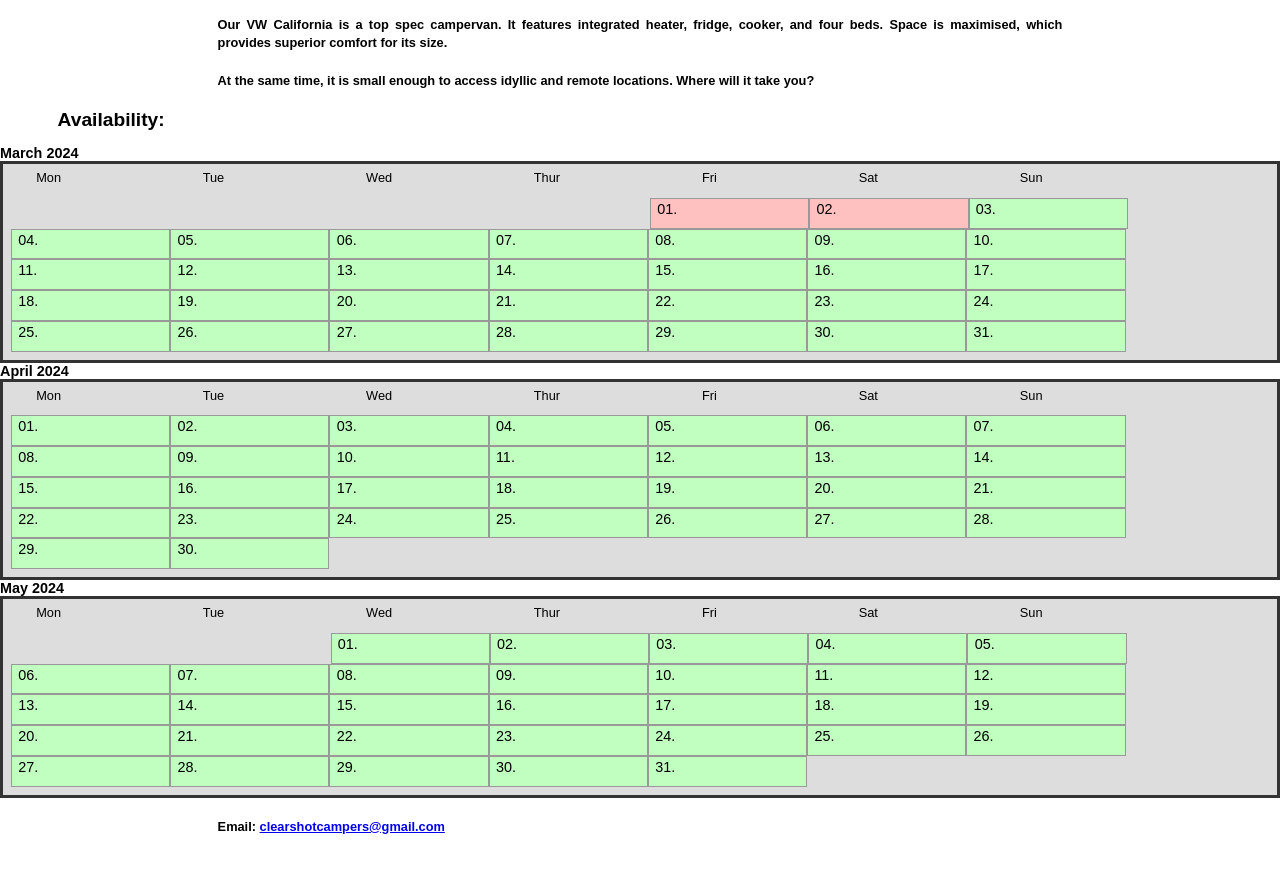
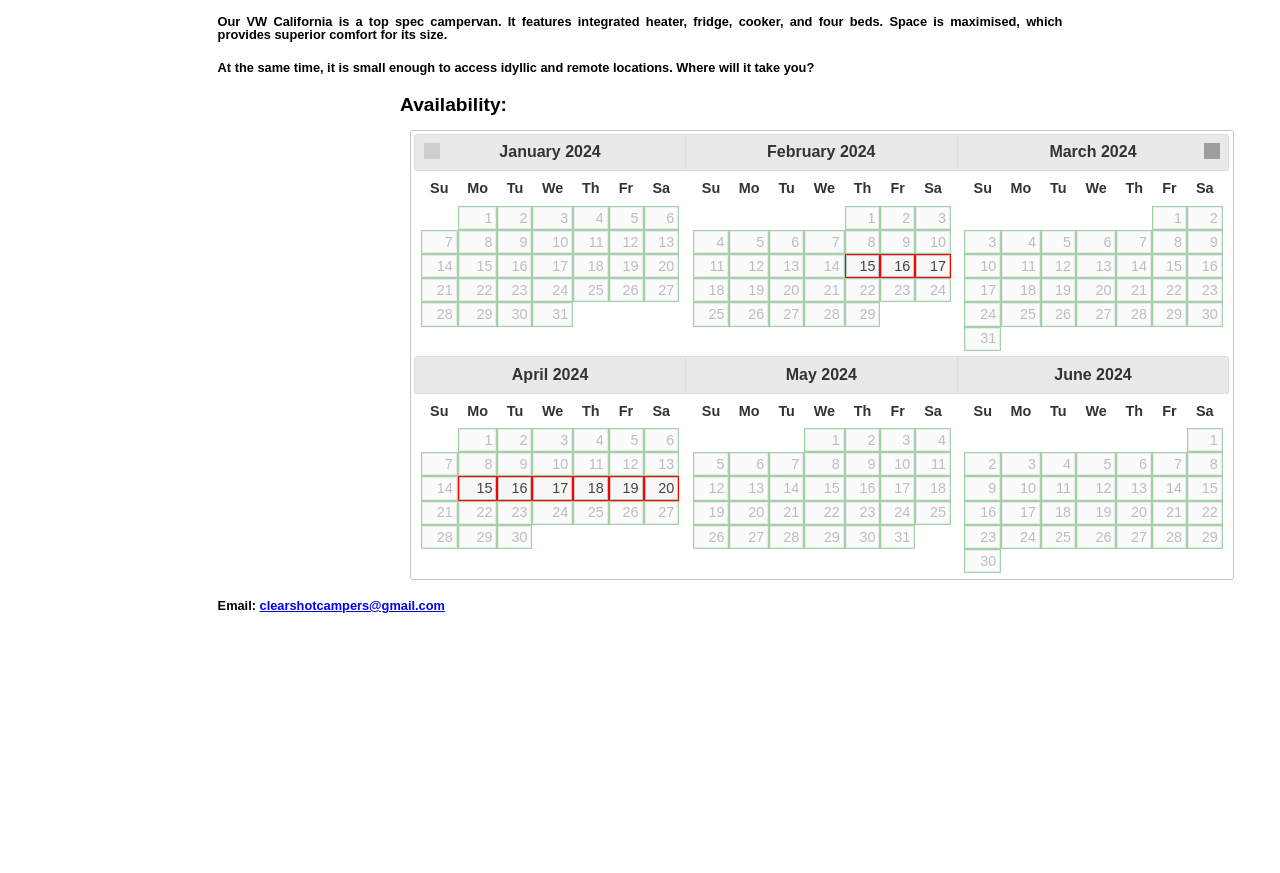
Before and after one commit to Clearshotcampers/Clearshot-First-Live-Site, a plain HTML site: page Clearshot.html in a window 1280 px wide. Shown: the part 345-1218 px from the top of the page. After the commit the page ends 1010 px from the top, so only its background shows below. Drawn offline with nearby package versions, Linux system fonts and the light colour scheme; grey boxes are pictures that could not be loaded.

Commit message:
Try with JQueryUI datepicker

```diff
--- a/Clearshot.html
+++ b/Clearshot.html
@@ -6,11 +6,14 @@
   <link rel="stylesheet" href="css/Clearshot.css">
   <link rel="stylesheet" href="css/Banner.css">
   <link rel="stylesheet" href="css/Navbar.css">
-  <link rel="stylesheet" href="css/Calendar.css">
+
   <meta name="robots" content="index, follow">
   <title>Test Page for Clearshot Campers</title>
   <meta name="description" content="Test page for Clearshot Campers web site">
   <meta name="keywords" content="">
+
+  <link rel="stylesheet" href="//code.jquery.com/ui/1.12.1/themes/smoothness/jquery-ui.css">
+  <link rel="stylesheet" href="css/DatePicker.css">
 </head>
 
 <body>
@@ -32,7 +35,7 @@
    </div>
   </div>
   <br/><br/>
-  <heading3>What We're Offering:</heading3>
+  <heading3 class="acrossPage">What We're Offering:</heading3>
   <p class="bold column">
    Our VW California is a top spec campervan.
    It features integrated heater, fridge, cooker, and four beds.
@@ -41,119 +44,17 @@
   <p class="bold column">
    At the same time, it is small enough to access idyllic and remote locations. Where will it take you?
   </p>
-  <heading3>Availability:</heading3>
+  <heading3 class="acrossPage">Availability:</heading3>
   <span id="availability"></span>
   <br />  <br />
 
-<heading2>March 2024</heading2>
-<ol class="calendar">
- <div class="week">Mon Tue Wed Thur Fri Sat Sun<span class="lineEnd"></span></div>
-<li class="friday booked"> </li>
-<li class="booked"> </li>
-<li> </li>
-<li> </li>
-<li> </li>
-<li class=""></li>
-<li class=""></li>
-<li class=""></li>
-<li class=""></li>
-<li class=""></li>
-<li class=""></li>
-<li class=""></li>
-<li> </li>
-<li> </li>
-<li> </li>
-<li> </li>
-<li> </li>
-<li> </li>
-<li> </li>
-<li class=""> </li>
-<li class=""> </li>
-<li class=""> </li>
-<li class=""> </li>
-<li> </li>
-<li> </li>
-<li> </li>
-<li> </li>
-<li> </li>
-<li> </li>
-<li> </li>
-<li> </li>
-</ol>
-
-<heading2>April 2024</heading2>
-<ol class="calendar">
- <div class="week">Mon Tue Wed Thur Fri Sat Sun<span class="lineEnd"></span></div>
-<li class="monday"> </li>
-<li class=""> </li>
-<li> </li>
-<li> </li>
-<li> </li>
-<li class=""></li>
-<li class=""></li>
-<li class=""></li>
-<li class=""></li>
-<li class=""></li>
-<li class=""></li>
-<li class=""></li>
-<li> </li>
-<li> </li>
-<li> </li>
-<li> </li>
-<li> </li>
-<li> </li>
-<li class=""> </li>
-<li class=""> </li>
-<li class=""> </li>
-<li class=""> </li>
-<li> </li>
-<li> </li>
-<li> </li>
-<li> </li>
-<li> </li>
-<li> </li>
-<li> </li>
-<li> </li>
-</ol>
-
-<heading2>May 2024</heading2>
-<ol class="calendar">
-<div class="week">Mon Tue Wed Thur Fri Sat Sun<span class="lineEnd"></span></div>
-<li class="wednesday"> </li>
-<li class=""> </li>
-<li> </li>
-<li> </li>
-<li> </li>
-<li class=""></li>
-<li class=""></li>
-<li class=""></li>
-<li class=""></li>
-<li class=""></li>
-<li class=""></li>
-<li class=""></li>
-<li> </li>
-<li> </li>
-<li> </li>
-<li> </li>
-<li> </li>
-<li> </li>
-<li> </li>
-<li class=""> </li>
-<li class=""> </li>
-<li class=""> </li>
-<li class=""> </li>
-<li> </li>
-<li> </li>
-<li> </li>
-<li> </li>
-<li> </li>
-<li> </li>
-<li> </li>
-<li> </li>
-</ol>
-
+  <div id="datepicker" class="acrossPage"></div>
+  <script src="//code.jquery.com/jquery-3.6.0.min.js"></script>
+  <script src="//code.jquery.com/ui/1.12.1/jquery-ui.js"></script>
+  <script src="js/mydates.js"></script>
 
 <p class="bold column" id="contact">Email: <a href="mailto:clearshotcampers@gmail.com?subject=Van Booking&body=I would like to book the van from [start date] to [end date]">clearshotcampers@gmail.com</a></p>
 <br /><br />
+
 </body>
 </html>
--- a/css/Calendar.css
+++ /dev/null
@@ -1,102 +0,0 @@
-/* Calendar.css */
-p,li
-{
-  font-size:1.8em;
-  line-height:140%
-}
-
-ol,ul
-{
-  padding-left:1.5em
-}
-
-ol li
-{
-  margin-bottom:.3em
-}
-
-ul li
-{
-  /* list-style:circle; */
-  margin-bottom:.3em
-}
-
-.calendar
-{
-  background-color:#ddd;
-  border:.2em solid #333;
-  font-family:Arial,Helvetica,sans-serif;
-  overflow:auto;
-  width:100%;
-  box-sizing: border-box;
-  padding:0.5em;
-}
-
-.calendar li
-{
-  background-color: RGB(192,255,192);
-  border:.1em solid #999;
-  float:left;
-  font-size:90%;
-  font-weight:lighter;
-  height:1em;
-  list-style-position:inside;
-  list-style-type:decimal-leading-zero;
-
-  margin-bottom:0;
-  padding-left:0.5%;
-  padding-right:0.5%;
-  padding-bottom:1em;
-  width:11.5%;
-}
-
-.calendar .monday{margin-left:0%}
-.calendar .tuesday{margin-left:12.7%}
-.calendar .wednesday{margin-left:25.4%}
-.calendar .thursday{margin-left:38.1%}
-.calendar .friday{margin-left:50.8%}
-.calendar .saturday{margin-left:63.5%}
-.calendar .sunday{margin-left:76.2%}
-
-
-table
-{
-  font-family:Helvetica,Arial,sans-serif;
-  width:100%
-}
-table td,table th
-{
-  font-size:1.5em;
-  padding:.8em .5em .4em;
-  border-bottom:.1em solid #ccc;
-  vertical-align:bottom
-}
-
-.calendar .booked
-{
- background-color:RGB(255,192,192);
-
-}
-
-.calendar .unavailable
-{
- background-color:RGB(255,128,128);
-
-}
-
-.week
-{
-  font-family:sans-serif;
-  font-size:80%;
-  width:80%;
-  margin-left:2%;
-  margin-right:2%;
-  font-weight:lighter;
-  text-align:justify;
-}
-.lineEnd
-{
- /* This causes ".week" to right-justify the whole width of the line */
-  width:100%;
-  display:inline-block;
-}
--- /dev/null
+++ b/css/DatePicker.css
@@ -0,0 +1,22 @@
+.acrossPage
+{
+	margin-left: 400px;
+}
+
+#datepicker
+{
+    padding-left: 10px;
+}
+
+.booked-date  {
+    background-color: red !important;
+    opacity: 1 !important;
+}
+
+.available-date {
+    background-color: green !important;
+}
+
+.ui-datepicker-unselectable .booked-date {
+    background-color: coral !important;
+}
--- a/css/Reset.css
+++ b/css/Reset.css
@@ -21,7 +21,7 @@ time, mark, audio, video
 	vertical-align: baseline;
 }
 
-/* HTML5 display-role reset for older browsers */
+/* HTML5 display-role reset for older browsers  */
 article, aside, details, figcaption, figure,
 footer, header, hgroup, menu, nav, section
 {display: block;}
--- /dev/null
+++ b/js/mydates.js
@@ -0,0 +1,32 @@
+// Array for booked dates with format: 'yyyy-mm-dd'
+
+var bookedDates = ["2024-02-15", "2024-02-16", "2024-02-17",
+"2024-04-15", "2024-04-16", "2024-04-17", "2024-04-18", "2024-04-19", "2024-04-20"
+]; // Add booked dates here
+
+$(function() {
+
+    // Function to prevent user selecting dates
+    function disableAllDates(date) {
+        return [false];
+    }
+
+    // Function to colour the available and booked dates
+    function customDateStyles(date) {
+        var formattedDate = $.datepicker.formatDate('yy-mm-dd', date);
+
+        if (bookedDates.indexOf(formattedDate) > -1) {
+            return [false, "booked-date", "Booked"];
+        } else {
+            return [false, "available-date", "Available"];
+        }
+    }
+
+    // Initialize  the datepicker calendar
+    $("#datepicker").datepicker({
+        minDate: new Date(2024, 1 - 1, 1), // January 1, 2024
+        maxDate: "+2y", // 2 years from now
+        numberOfMonths: [2, 3], // 2 rows and 3 columns of months
+        beforeShowDay: customDateStyles
+    });
+});
```
